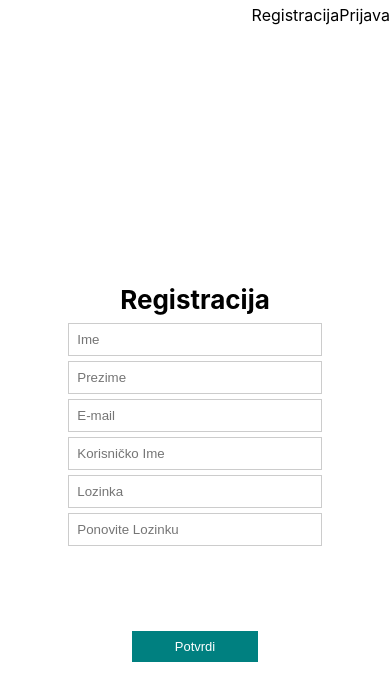
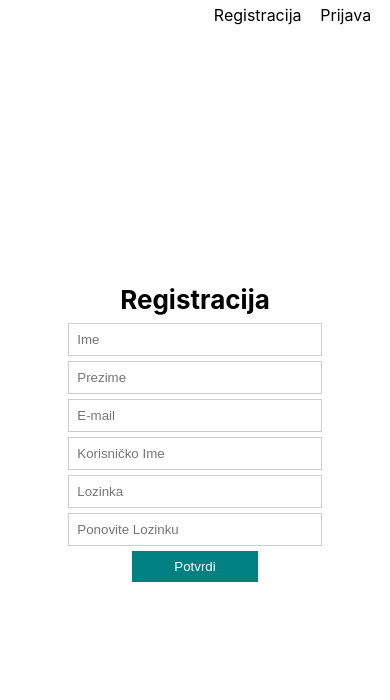
Before and after one commit to Emox133/personal-3, a React (Create React App) app: page / in a window 390 px wide. Shown: the top 700 px of the page. Built offline with nearby package versions, Linux system fonts and the light colour scheme.

Commit message:
fixed some styles

```diff
--- a/src/App.css
+++ b/src/App.css
@@ -134,6 +134,20 @@
   background-color: orangered;
 }
 
+@media only screen and (max-width: 900px) {
+  .form {
+    width: 65%;
+  }
+
+  .welcome__title {
+    font-size: 2.6rem;
+  }
+
+  .nav__list {
+    width: 30%;
+  }
+}
+
 @media only screen and (max-width: 600px) {
   .signup__btn, .login__btn {
     width: 50%;
@@ -148,7 +162,7 @@
     flex-direction: column;
   }
 
-  .form--home input, select, button {
+  .form--home input, select, .btn--home {
     width: 43%;
     font-size: 1.3rem;
     padding: 1.7rem 1rem;
@@ -163,14 +177,8 @@
     top: 0;
     width: 20%;
   }
-}
 
-@media only screen and (max-width: 900px) {
-  .form {
-    width: 65%;
-  }
-
-  .welcome__title {
-    font-size: 2.6rem;
+  .nav__list {
+    width: 50%;
   }
 }
```
